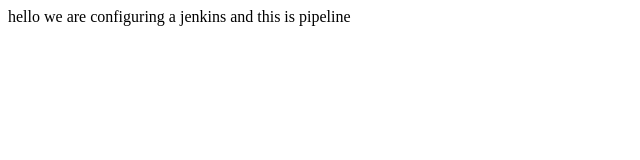
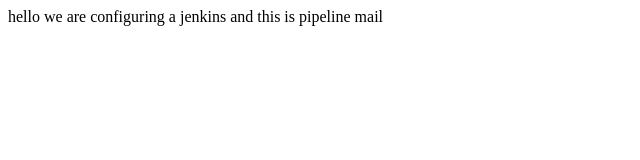
Before and after one commit to Rohankamble-01/iacsd, a plain HTML site: page index.html in a window 1280 px wide. Shown: the full height of the page, 0-640 px from the left. Drawn offline with Linux system fonts and the light colour scheme.

Commit message:
after pipeline

```diff
--- a/index.html
+++ b/index.html
@@ -1,3 +1,3 @@
 <html>
-hello we are configuring a jenkins and this is pipeline
+hello we are configuring a jenkins and this is pipeline mail
 </html>
```
